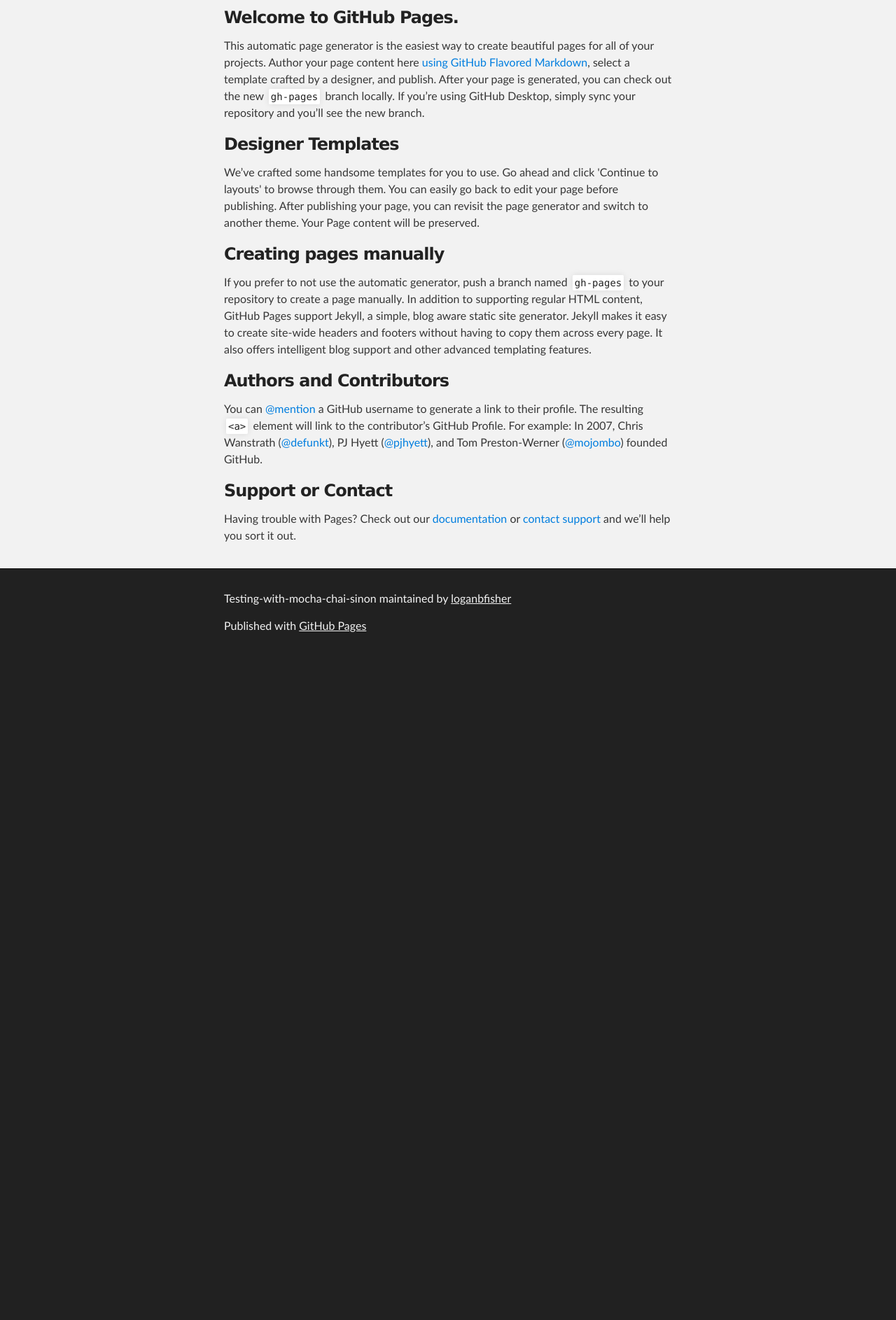
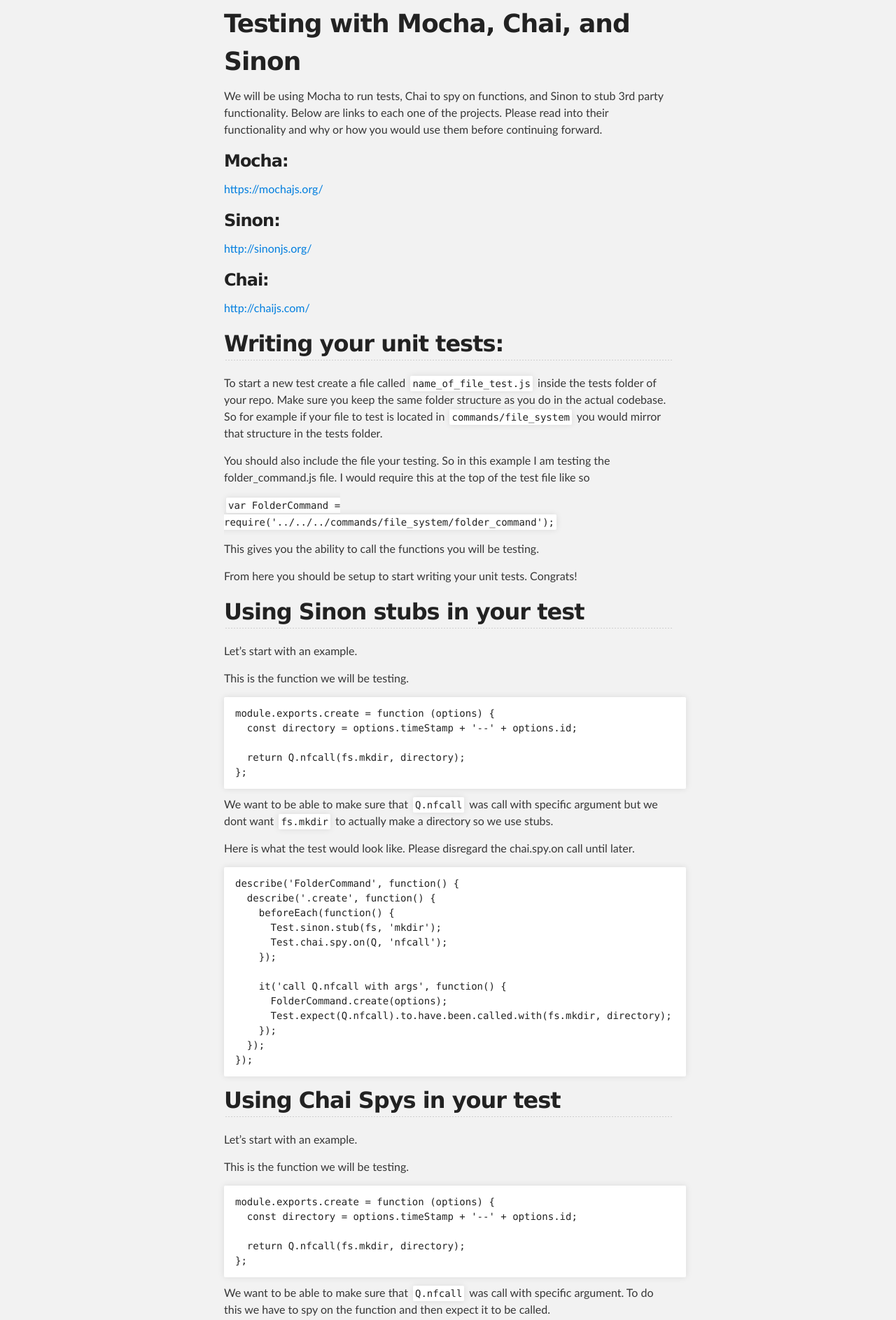
Before and after one commit to loganbfisher/testing-with-mocha-chai-sinon, a plain HTML site: page index.html in a window 1280 px wide. Shown: the part 280-2166 px from the top of the page at 70% size. Before the commit the page ends 1221 px from the top, so only its background shows below. Drawn offline with Linux system fonts and the light colour scheme.

Commit message:
Update index.html

```diff
--- a/index.html
+++ b/index.html
@@ -31,30 +31,113 @@
     <!-- MAIN CONTENT -->
     <div id="main_content_wrap" class="outer">
       <section id="main_content" class="inner">
-        <h3>
-<a id="welcome-to-github-pages" class="anchor" href="#welcome-to-github-pages" aria-hidden="true"><span class="octicon octicon-link"></span></a>Welcome to GitHub Pages.</h3>
+        <h1><a id="Testing_with_Mocha_Chai_and_Sinon_0"></a>Testing with Mocha, Chai, and Sinon</h1>
+<p>We will be using Mocha to run tests, Chai to spy on functions, and Sinon to stub 3rd party functionality.  Below are links to each one of the projects.  Please read into their functionality and why or how you would use them before continuing forward.</p>
+<h3><a id="Mocha_4"></a>Mocha:</h3>
+<p><a href="https://mochajs.org/">https://mochajs.org/</a></p>
+<h3><a id="Sinon_7"></a>Sinon:</h3>
+<p><a href="http://sinonjs.org/">http://sinonjs.org/</a></p>
+<h3><a id="Chai_10"></a>Chai:</h3>
+<p><a href="http://chaijs.com/">http://chaijs.com/</a></p>
+<h2><a id="Writing_your_unit_tests_13"></a>Writing your unit tests:</h2>
+<p>To start a new test create a file called <code>name_of_file_test.js</code> inside the tests folder of your repo.  Make sure you keep the same folder structure as you do in the actual codebase.  So for example if your file to test is located in <code>commands/file_system</code> you would mirror that structure in the tests folder.</p>
+<p>You should also include the file your testing.  So in this example I am testing the folder_command.js file.  I would require this at the top of the test file like so</p>
+<p><code>var FolderCommand = require('../../../commands/file_system/folder_command');</code></p>
+<p>This gives you the ability to call the functions you will be testing.</p>
+<p>From here you should be setup to start writing your unit tests. Congrats!</p>
+<h2><a id="Using_Sinon_stubs_in_your_test_24"></a>Using Sinon stubs in your test</h2>
+<p>Let’s start with an example.</p>
+<p>This is the function we will be testing.</p>
+<pre><code>module.exports.create = function (options) {
+  const directory = options.timeStamp + '--' + options.id;
 
-<p>This automatic page generator is the easiest way to create beautiful pages for all of your projects. Author your page content here <a href="https://guides.github.com/features/mastering-markdown/">using GitHub Flavored Markdown</a>, select a template crafted by a designer, and publish. After your page is generated, you can check out the new <code>gh-pages</code> branch locally. If you’re using GitHub Desktop, simply sync your repository and you’ll see the new branch.</p>
+  return Q.nfcall(fs.mkdir, directory);
+};
+</code></pre>
+<p>We want to be able to make sure that <code>Q.nfcall</code> was call with specific argument but we dont want <code>fs.mkdir</code> to actually make a directory so we use stubs.</p>
+<p>Here is what the test would look like. Please disregard the chai.spy.on call until later.</p>
+<pre><code>describe('FolderCommand', function() {
+  describe('.create', function() {
+    beforeEach(function() {
+      Test.sinon.stub(fs, 'mkdir');
+      Test.chai.spy.on(Q, 'nfcall');
+    });
 
-<h3>
-<a id="designer-templates" class="anchor" href="#designer-templates" aria-hidden="true"><span class="octicon octicon-link"></span></a>Designer Templates</h3>
+    it('call Q.nfcall with args', function() {
+      FolderCommand.create(options);
+      Test.expect(Q.nfcall).to.have.been.called.with(fs.mkdir, directory);
+    });
+  });
+});
+</code></pre>
+<h2><a id="Using_Chai_Spys_in_your_test_53"></a>Using Chai Spys in your test</h2>
+<p>Let’s start with an example.</p>
+<p>This is the function we will be testing.</p>
+<pre><code>module.exports.create = function (options) {
+  const directory = options.timeStamp + '--' + options.id;
 
-<p>We’ve crafted some handsome templates for you to use. Go ahead and click 'Continue to layouts' to browse through them. You can easily go back to edit your page before publishing. After publishing your page, you can revisit the page generator and switch to another theme. Your Page content will be preserved.</p>
+  return Q.nfcall(fs.mkdir, directory);
+};
+</code></pre>
+<p>We want to be able to make sure that <code>Q.nfcall</code> was call with specific argument.  To do this we have to spy on the function and then expect it to be called.</p>
+<p>Here is what the test would look like.</p>
+<pre><code>describe('FolderCommand', function() {
+  describe('.create', function() {
+    beforeEach(function() {
+      Test.sinon.stub(fs, 'mkdir');
+      Test.chai.spy.on(Q, 'nfcall');
+    });
 
-<h3>
-<a id="creating-pages-manually" class="anchor" href="#creating-pages-manually" aria-hidden="true"><span class="octicon octicon-link"></span></a>Creating pages manually</h3>
+    it('call Q.nfcall with args', function() {
+      FolderCommand.create(options);
+      Test.expect(Q.nfcall).to.have.been.called.with(fs.mkdir, directory);
+    });
+  });
+});
+</code></pre>
+<p>You can see what in the <code>beforeEach</code> we are calling <code>Test.chai.spy.on(Q, 'nfcall')</code>.  This allows us to expect the function to be called with the args you are passing in.</p>
+<h2><a id="Testing_asynchronous_code_84"></a>Testing asynchronous code:</h2>
+<p>This is my example function under test:</p>
+<pre><code>module.exports.create = function (options) {
+ const directory = options.timeStamp + '--' + options.id + '/' + options.id + '--' + options.key  + options.ext;
 
-<p>If you prefer to not use the automatic generator, push a branch named <code>gh-pages</code> to your repository to create a page manually. In addition to supporting regular HTML content, GitHub Pages support Jekyll, a simple, blog aware static site generator. Jekyll makes it easy to create site-wide headers and footers without having to copy them across every page. It also offers intelligent blog support and other advanced templating features.</p>
+ return Q.nfcall(json2csv, _configureOptions(options.ext, options.data, _reportFields())).then(function(csv) {
+   return Q.nfcall(fs.writeFile, directory, csv, 'utf8');
+ });
+}
+</code></pre>
+<p>You can see that we are calling <code>Q.nfcall(json2csv....)</code> and then when it returns the promise we are calling <code>Q.nfcall(fs.writeFile.....)</code>.  Since we are doing this we can’t simply call the function and then expect something to happen on the next line.  In our test we will have to call the function and then call <code>then</code> on it and expect it to be called there.</p>
+<p>Here is an example of how the test would look.</p>
+<pre><code>describe('CsvCommand', function() {
+  describe('.create', function() {
+    let sandbox;
 
-<h3>
-<a id="authors-and-contributors" class="anchor" href="#authors-and-contributors" aria-hidden="true"><span class="octicon octicon-link"></span></a>Authors and Contributors</h3>
+    beforeEach(function () {
+      sandbox = Test.sinon.sandbox.create();
+      let stub = sandbox.stub(Q, 'nfcall');
+      stub.onFirstCall().returns(Q.resolve(csv));
+      stub.onSecondCall();
+      sandbox.stub(fs, 'writeFile');
+      Test.chai.spy.on(Q, 'nfcall');
+    });
 
-<p>You can <a href="https://github.com/blog/821" class="user-mention">@mention</a> a GitHub username to generate a link to their profile. The resulting <code>&lt;a&gt;</code> element will link to the contributor’s GitHub Profile. For example: In 2007, Chris Wanstrath (<a href="https://github.com/defunkt" class="user-mention">@defunkt</a>), PJ Hyett (<a href="https://github.com/pjhyett" class="user-mention">@pjhyett</a>), and Tom Preston-Werner (<a href="https://github.com/mojombo" class="user-mention">@mojombo</a>) founded GitHub.</p>
+    afterEach(function () {
+      sandbox.restore();
+    });
 
-<h3>
-<a id="support-or-contact" class="anchor" href="#support-or-contact" aria-hidden="true"><span class="octicon octicon-link"></span></a>Support or Contact</h3>
-
-<p>Having trouble with Pages? Check out our <a href="https://help.github.com/pages">documentation</a> or <a href="https://github.com/contact">contact support</a> and we’ll help you sort it out.</p>
+    it('should call Q.nfcall with fs.writeFile', function(done) {
+      CsvCommand.create(options).then(function(data) {
+        Test.expect(Q.nfcall).to.have.been.called.with(fs.writeFile, directory, csv, 'utf8');
+        done();
+      });
+    });
+  });
+});
+</code></pre>
+<p>When testing promises the <code>it</code> block gives you a done argument you can use to tell your tests when the async code is done.  You need to make sure you call that directly after your expect line.</p>
+<p>It’s important to note that we are using a <code>sandbox</code> here to be able to encapsulate this test and clean up the data after the test is run.  If you don’t use a <code>sandbox</code> then other tests files could potentially fail.</p>
+<p>It’s also important to note that since we are calling <code>Q.nfcall</code> twice (one inside the other).  We have to stub it out twice and define <code>onFirstCall</code> and <code>onSecondCall</code>.  You will see that <code>onFirstCall</code> I am resolving the csv data just like the code does.  Then on the second call is where I am expecting the args to be what they should be. (Took me forever to figure this out…)</p>
+<p>Also make sure that you use the afterEach function to restore your sandbox.</p>
       </section>
     </div>
 
```
